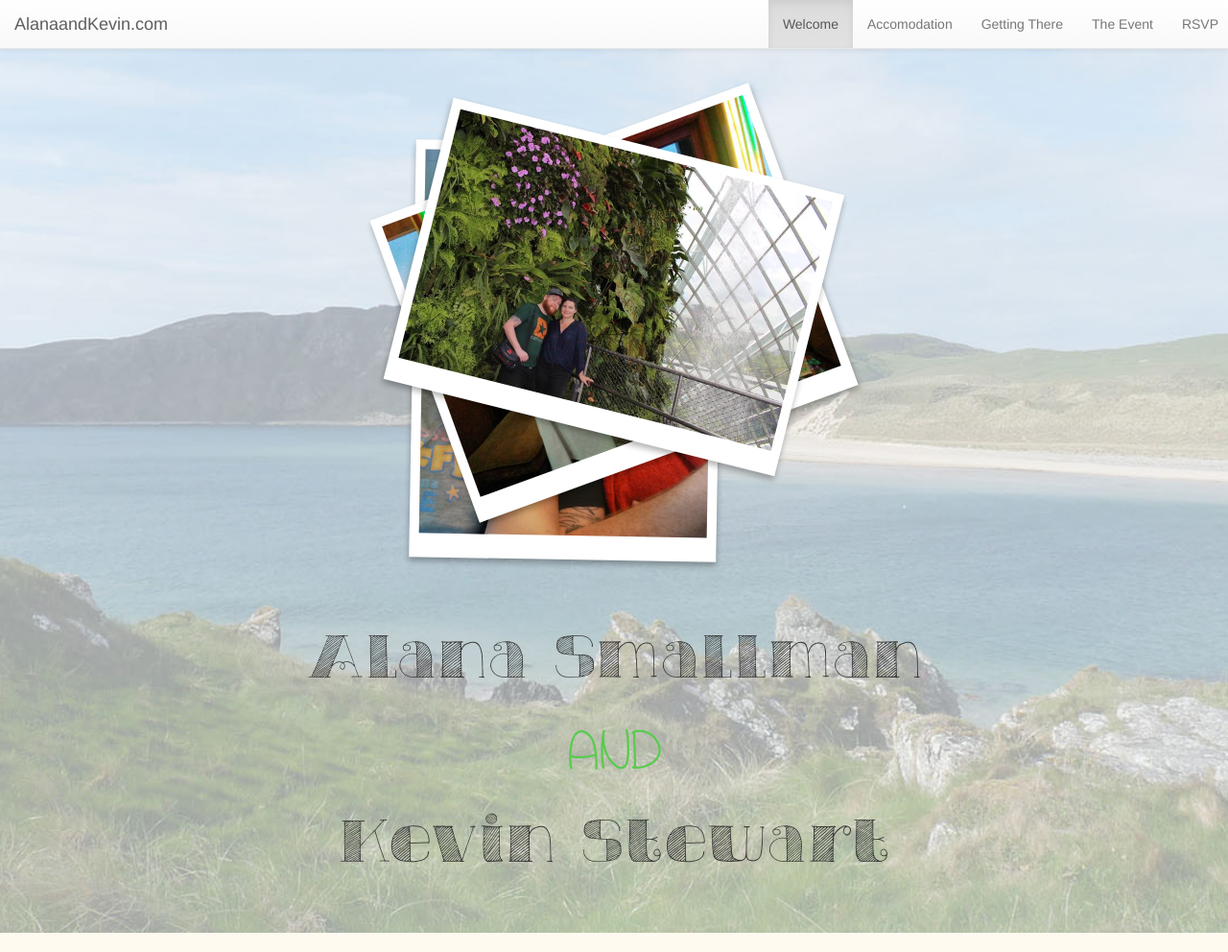
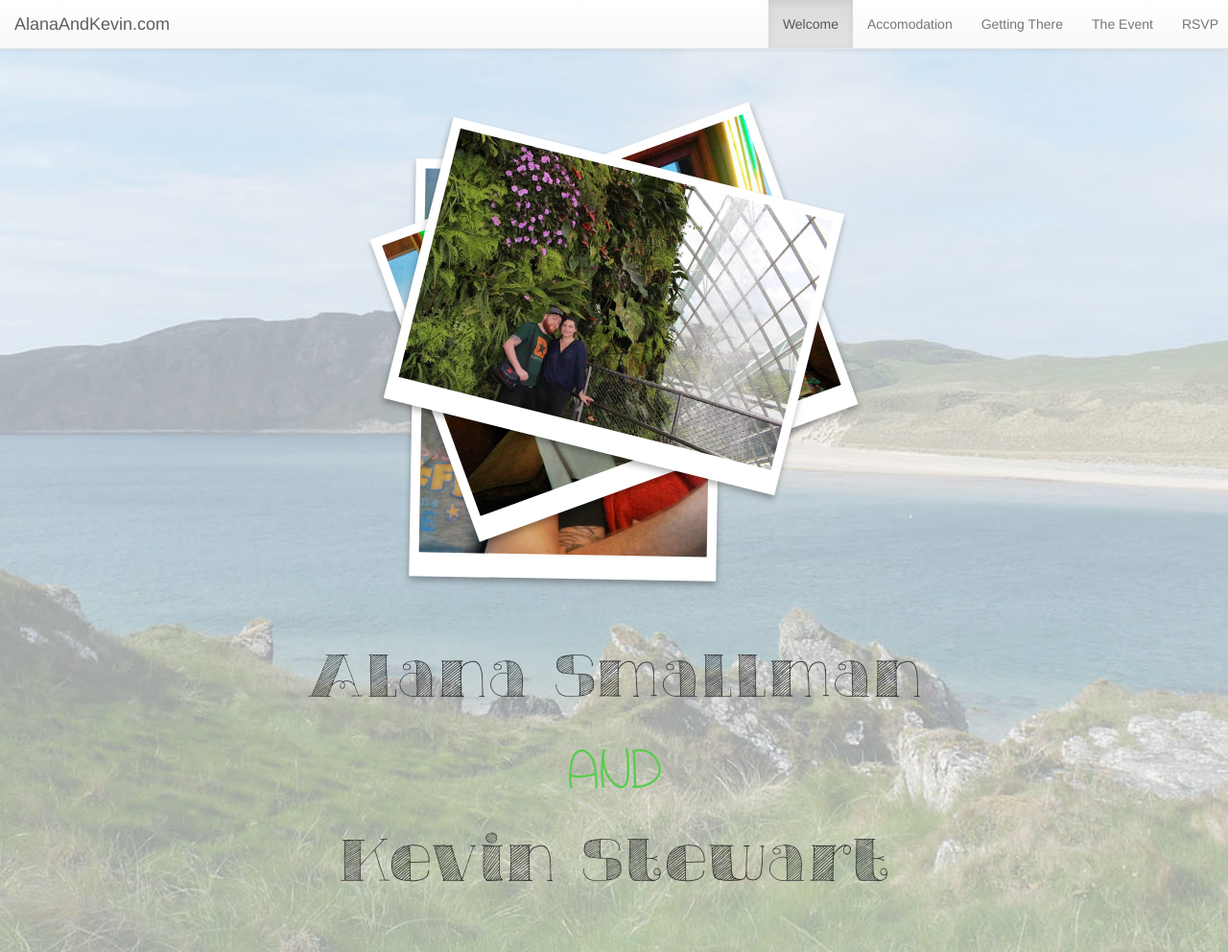
Before and after one commit to kev20006/alanaAndKevin, a website: page index.html in a window 1280 px wide. Shown: the top 992 px of the page at 96% size. Drawn offline with Linux system fonts and the light colour scheme; a web font is replaced by a local one.

Commit message:
fixing Div Problem

```diff
--- a/index.html
+++ b/index.html
@@ -6,6 +6,7 @@
     <head>
         <meta charset="utf-8">
         <meta http-equiv="X-UA-Compatible" content="IE=edge,chrome=1">
+        <link rel="stylesheet" href="css/main.css">
         <title>alanaandkevin.com</title>
         <meta name="description" content="">
         <meta name="viewport" content="width=device-width, initial-scale=1">
@@ -38,7 +39,7 @@
                       <span class="icon-bar"></span>
                       <span class="icon-bar"></span>
                   </button>
-                  <a href="#" class="navbar-brand"><span>AlanaandKevin.com</span></a>
+                  <a href="#" class="navbar-brand"><span>AlanaAndKevin.com</span></a>
               </div>
               <!-- Collection of nav links and other content for toggling -->
               <div id="navbarCollapse" class="collapse navbar-collapse">
@@ -57,17 +58,17 @@
     <div id ="jumbo" class="jumbotron background-image">
       <div class="container text-center fadey">
         <div class="row spacing">
-              <ul class="photostack center-block polaroid-images spacing">
+              <h1>
+                <ul class="photostack center-block polaroid-images spacing">
             		<li><a><img class="gallery" src="img/Gallery/train.jpg"></a></li>
             		<li><a><img class="gallery" src="img/Gallery/wetDinner.jpg"></a></li>
                 <li><a><img class="gallery" src="img/Gallery/singapore.jpg"></a></li>
           	   </ul>
-        </div>
-        <div class="row">
+             </h1>
             <h1 class="titleFont">Alana Smallman</h1>
             <h3 class="andText" style="font-size: 75px;">AND</h2>
             <h1 class="titleFont"> Kevin Stewart</h1>
-          </div>
+        </div>
               <!---->
 
       </div>
```
